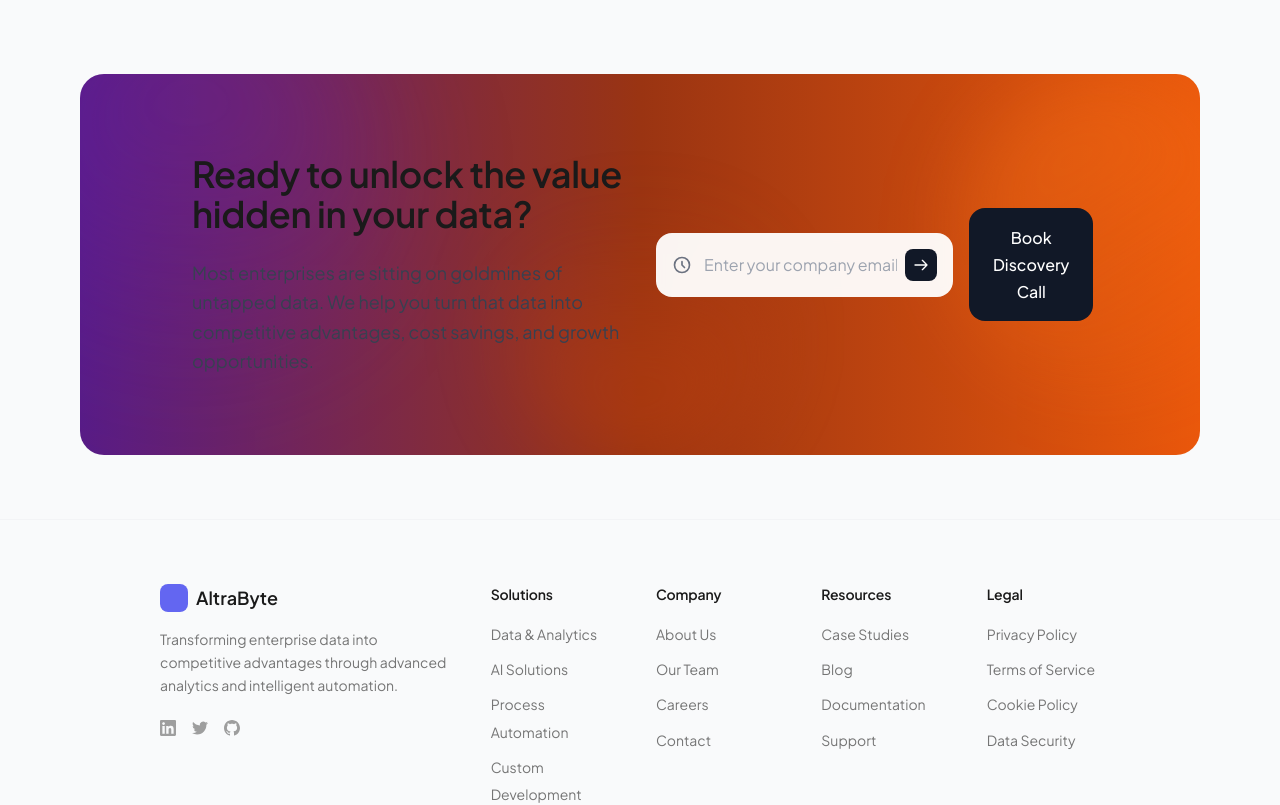
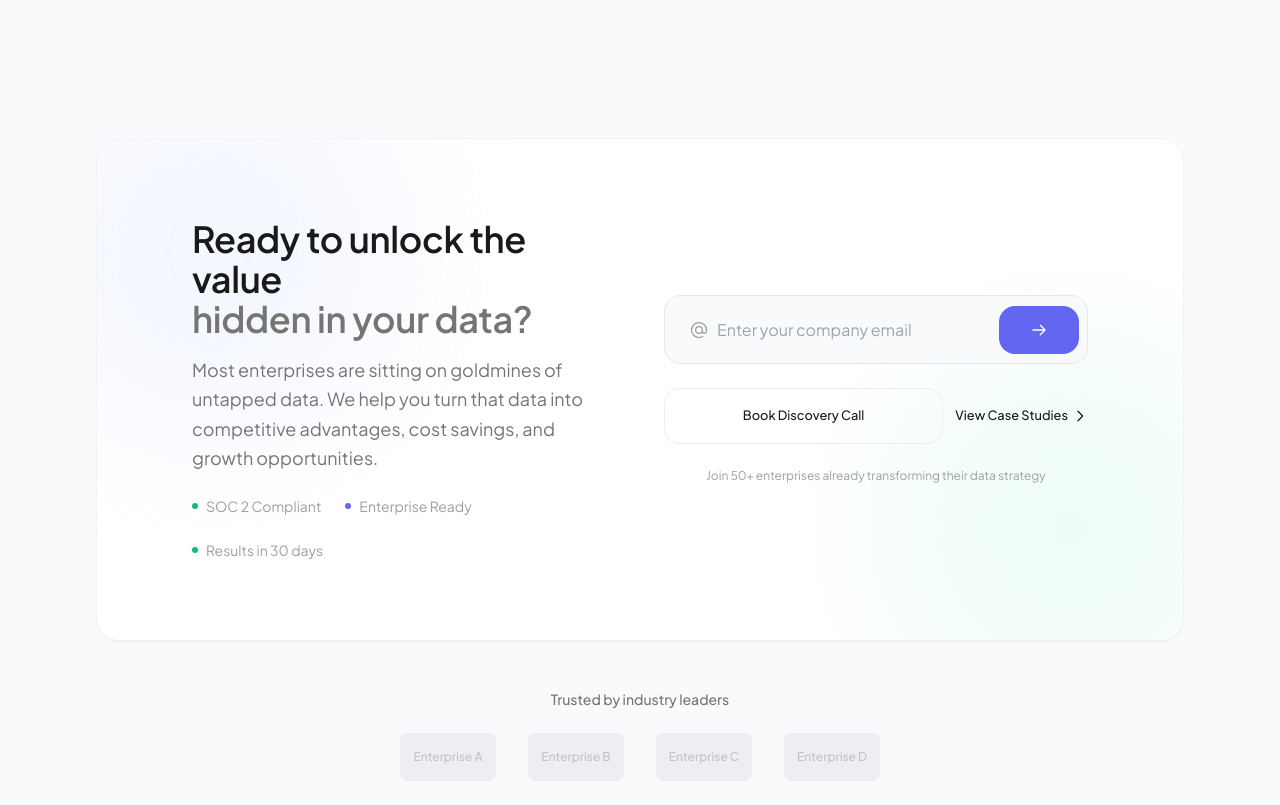
Before and after one commit to has-bi/altrabyte, a Next.js app: page / in a window 1280 px wide. Shown: the part 5740-6545 px from the top of the page. Built offline with nearby package versions, Linux system fonts and the light colour scheme.

Commit message:
add CTA section

```diff
--- a/src/components/CTASection.js
+++ b/src/components/CTASection.js
@@ -1,72 +1,123 @@
-import React from "react";
+// components/CTASection.js - Consistent with AltraByte Design System
+"use client";
+
+import React, { useState } from "react";
 
 const CTASection = () => {
+  const [email, setEmail] = useState("");
+  const [isSubmitted, setIsSubmitted] = useState(false);
+
+  const handleEmailSubmit = () => {
+    if (email.trim()) {
+      setIsSubmitted(true);
+      // Reset after 3 seconds for demo purposes
+      setTimeout(() => {
+        setIsSubmitted(false);
+        setEmail("");
+      }, 3000);
+    }
+  };
+
+  const handleKeyPress = (e) => {
+    if (e.key === "Enter") {
+      handleEmailSubmit();
+    }
+  };
+
   return (
-    <section className="relative overflow-hidden bg-gray-50 py-16">
-      <div className="container mx-auto px-4">
-        {/* Main card container */}
-        <div className="relative overflow-hidden rounded-3xl bg-gradient-to-r from-purple-900 via-orange-800 to-orange-600">
-          {/* Abstract flowing background overlay */}
-          <div className="absolute inset-0 opacity-50">
-            <div className="absolute -left-20 -top-20 h-96 w-96 rotate-45 transform rounded-full bg-gradient-to-br from-purple-800 to-transparent blur-3xl"></div>
-            <div className="absolute -right-20 top-0 h-80 w-80 rotate-12 transform rounded-full bg-gradient-to-br from-orange-500 to-transparent blur-2xl"></div>
-            <div className="absolute bottom-0 left-1/2 h-64 w-64 -translate-x-1/2 transform rounded-full bg-gradient-to-t from-orange-700 to-transparent blur-2xl"></div>
+    <section className="section bg-gray-50">
+      <div className="container">
+        {/* Main CTA Card - Consistent with design system */}
+        <div className="relative overflow-hidden rounded-3xl bg-white border border-gray-100 shadow-sm">
+          {/* Subtle background pattern - minimalist approach */}
+          <div className="absolute inset-0">
+            <div className="absolute -left-20 -top-20 h-96 w-96 rounded-full bg-primary-light opacity-30 blur-3xl"></div>
+            <div className="absolute -right-20 -bottom-20 h-96 w-96 rounded-full bg-secondary-light opacity-30 blur-3xl"></div>
           </div>
 
           {/* Content */}
-          <div className="relative z-10 px-8 py-16 lg:px-16 lg:py-20">
+          <div className="relative px-8 py-16 lg:px-16 lg:py-20">
             <div className="mx-auto max-w-4xl">
-              <div className="grid items-center gap-8 lg:grid-cols-2">
-                {/* Left content */}
+              <div className="grid items-center gap-12 lg:grid-cols-2">
+                {/* Left Content - Following typography system */}
                 <div className="space-y-6">
+                  <div className="space-y-4">
                     <h2 className="text-3xl lg:text-4xl font-semibold text-primary leading-tight">
                       Ready to unlock the value
                       <br />
+                      <span className="text-secondary">
                         hidden in your data?
+                      </span>
                     </h2>
-                  <p className="text-lg text-gray-700 leading-relaxed">
-                    Most enterprises are sitting on goldmines of untapped data.
-                    We help you turn that data into competitive advantages, cost
-                    savings, and growth opportunities.
+                    <p className="text-lg text-secondary leading-relaxed">
+                      Most enterprises are sitting on goldmines of untapped
+                      data. We help you turn that data into competitive
+                      advantages, cost savings, and growth opportunities.
                     </p>
                   </div>
 
-                {/* Right search/CTA section */}
-                <div className="flex flex-col gap-4 lg:flex-row lg:items-center">
-                  {/* Input field */}
-                  <div className="relative flex-1">
-                    <div className="flex items-center rounded-2xl bg-white/95 p-4 backdrop-blur-sm">
-                      <div className="mr-3">
+                  {/* Trust indicators - consistent with other sections */}
+                  <div className="flex flex-wrap items-center gap-6 text-sm text-muted">
+                    <div className="flex items-center space-x-2">
+                      <div className="w-1.5 h-1.5 bg-secondary rounded-full"></div>
+                      <span>SOC 2 Compliant</span>
+                    </div>
+                    <div className="flex items-center space-x-2">
+                      <div className="w-1.5 h-1.5 bg-primary rounded-full"></div>
+                      <span>Enterprise Ready</span>
+                    </div>
+                    <div className="flex items-center space-x-2">
+                      <div className="w-1.5 h-1.5 bg-secondary rounded-full"></div>
+                      <span>Results in 30 days</span>
+                    </div>
+                  </div>
+                </div>
+
+                {/* Right CTA Form - Consistent with design system */}
+                <div className="space-y-6">
+                  {!isSubmitted ? (
+                    <>
+                      {/* Email Capture - Following component patterns */}
+                      <div className="space-y-4">
+                        <div className="flex items-center rounded-2xl bg-gray-50 p-2 border border-gray-200 hover:border-gray-300 focus-within:border-primary transition-all duration-200">
+                          <div className="flex items-center pl-4 pr-2">
                             <svg
-                          className="h-5 w-5 text-gray-500"
+                              className="h-5 w-5 text-muted"
                               fill="none"
                               stroke="currentColor"
                               viewBox="0 0 24 24"
+                              strokeWidth={1.5}
                             >
                               <path
                                 strokeLinecap="round"
                                 strokeLinejoin="round"
-                            strokeWidth={2}
-                            d="M12 8v4l3 3m6-3a9 9 0 11-18 0 9 9 0 0118 0z"
+                                d="M16 12a4 4 0 10-8 0 4 4 0 008 0zm0 0v1.5a2.5 2.5 0 005 0V12a9 9 0 10-9 9m4.5-1.206a8.959 8.959 0 01-4.5 1.207"
                               />
                             </svg>
                           </div>
                           <input
-                        type="text"
+                            type="email"
+                            value={email}
+                            onChange={(e) => setEmail(e.target.value)}
+                            onKeyPress={handleKeyPress}
                             placeholder="Enter your company email"
-                        className="flex-1 bg-transparent text-gray-700 placeholder-gray-400 outline-none"
+                            className="flex-1 bg-transparent py-3 pr-4 text-primary placeholder-muted outline-none"
                           />
-                      <button className="ml-2 rounded-lg bg-gray-900 p-2 text-white hover:bg-gray-800">
+                          <button
+                            onClick={handleEmailSubmit}
+                            className="btn-primary ml-2"
+                            disabled={!email.trim()}
+                          >
                             <svg
                               className="h-4 w-4"
                               fill="none"
                               stroke="currentColor"
                               viewBox="0 0 24 24"
+                              strokeWidth={2}
                             >
                               <path
                                 strokeLinecap="round"
                                 strokeLinejoin="round"
-                            strokeWidth={2}
                                 d="M14 5l7 7m0 0l-7 7m7-7H3"
                               />
                             </svg>
@@ -74,13 +125,92 @@ const CTASection = () => {
                         </div>
                       </div>
 
-                  {/* CTA Button */}
-                  <button className="rounded-2xl bg-gray-900 px-6 py-4 font-medium text-white transition-all hover:bg-gray-800 hover:shadow-lg">
+                      {/* Alternative CTA - Following button system */}
+                      <div className="flex flex-col sm:flex-row gap-3">
+                        <button className="btn-secondary flex-1">
                           Book Discovery Call
                         </button>
+                        <button className="btn-tertiary flex items-center justify-center space-x-1">
+                          <span>View Case Studies</span>
+                          <svg
+                            className="h-4 w-4"
+                            fill="none"
+                            stroke="currentColor"
+                            viewBox="0 0 24 24"
+                            strokeWidth={2}
+                          >
+                            <path
+                              strokeLinecap="round"
+                              strokeLinejoin="round"
+                              d="M9 5l7 7-7 7"
+                            />
+                          </svg>
+                        </button>
+                      </div>
+                    </>
+                  ) : (
+                    /* Success State - Consistent with design patterns */
+                    <div className="text-center space-y-4 py-8">
+                      <div className="inline-flex items-center justify-center w-16 h-16 bg-secondary-light rounded-full mb-4">
+                        <svg
+                          className="w-8 h-8 text-secondary"
+                          fill="none"
+                          stroke="currentColor"
+                          viewBox="0 0 24 24"
+                          strokeWidth={2}
+                        >
+                          <path
+                            strokeLinecap="round"
+                            strokeLinejoin="round"
+                            d="M5 13l4 4L19 7"
+                          />
+                        </svg>
+                      </div>
+                      <h3 className="text-xl font-semibold text-primary">
+                        Perfect! Check your inbox
+                      </h3>
+                      <p className="text-secondary">
+                        We'll send you our enterprise data strategy guide and
+                        schedule a personalized consultation.
+                      </p>
+                    </div>
+                  )}
+
+                  {/* Social Proof - Consistent typography */}
+                  <div className="text-center">
+                    <p className="text-xs text-muted">
+                      Join 50+ enterprises already transforming their data
+                      strategy
+                    </p>
                   </div>
                 </div>
               </div>
+            </div>
+          </div>
+        </div>
+
+        {/* Bottom Trust Indicators - Following existing patterns */}
+        <div className="mt-12 text-center">
+          <p className="text-sm font-medium text-secondary mb-6">
+            Trusted by industry leaders
+          </p>
+          <div className="flex items-center justify-center space-x-8 opacity-60">
+            {/* Placeholder logos - replace with actual client logos */}
+            {[
+              "Enterprise A",
+              "Enterprise B",
+              "Enterprise C",
+              "Enterprise D",
+            ].map((company, index) => (
+              <div
+                key={index}
+                className="w-24 h-12 bg-gray-200 rounded-lg flex items-center justify-center"
+              >
+                <span className="text-xs font-medium text-muted">
+                  {company}
+                </span>
+              </div>
+            ))}
           </div>
         </div>
       </div>
```
Lines whose indentation alone changed are shown as unchanged.
